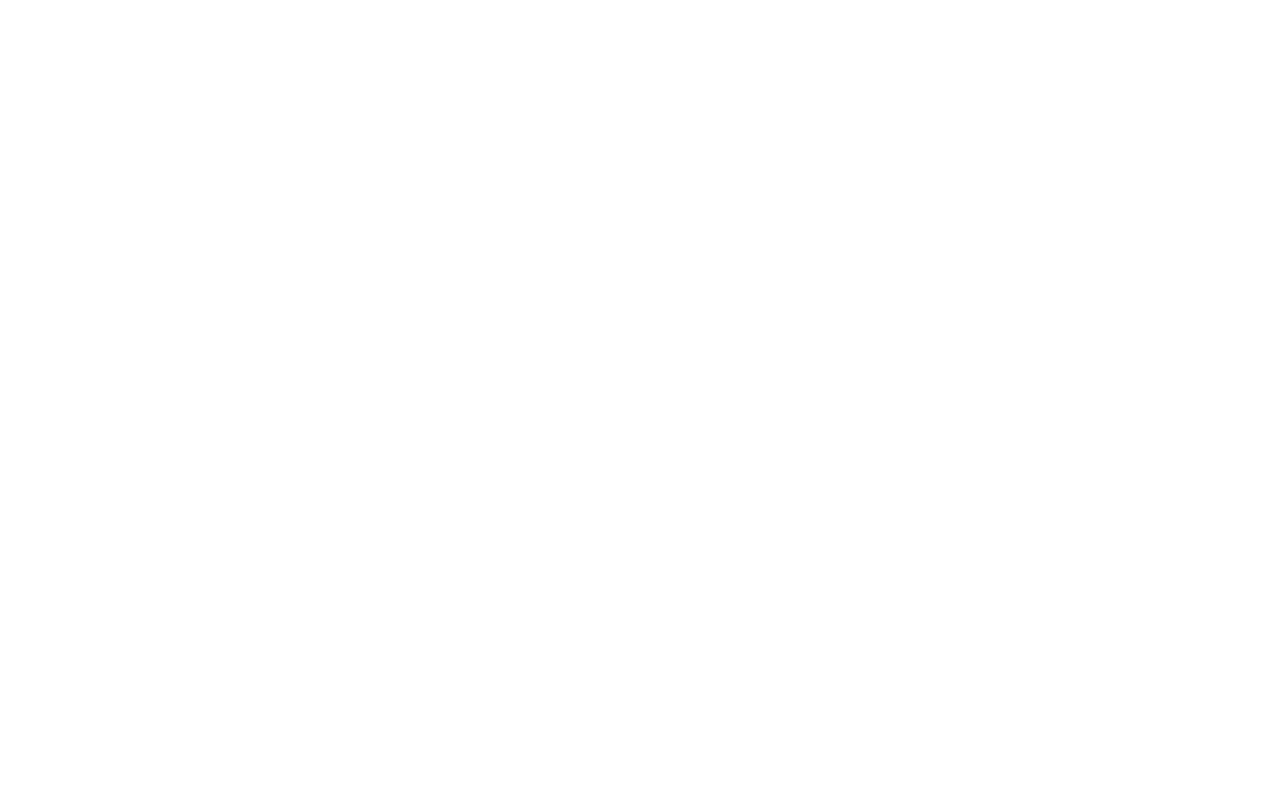
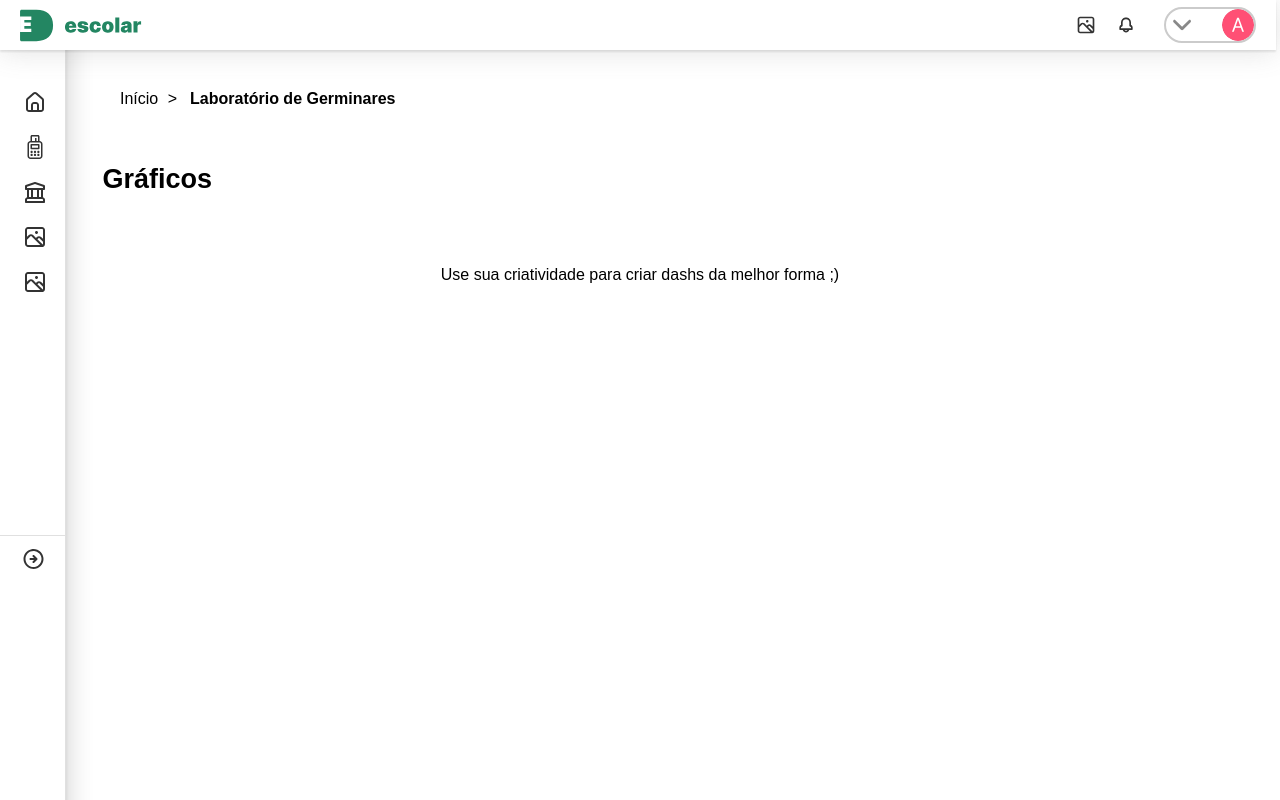
Before and after one commit to Daniel-Sev/CRUD_notas, an Angular app in the folder crud_notas/: page /graficos in a window 1280 px wide. Before the commit this address led to /. Built offline with nearby package versions, Linux system fonts and the light colour scheme.

Commit message:
Mandando tela dos graficos

```diff
--- a/crud_notas/src/app/app.routes.ts
+++ b/crud_notas/src/app/app.routes.ts
@@ -1,6 +1,7 @@
 import { Routes } from '@angular/router';
 import { HomeComponent } from './components/home/home.component';
 import { LoginComponent } from './components/login/login.component';
+import { GraficosComponent } from './components/graficos/graficos.component';
 
 export const routes: Routes = [
     {
@@ -10,5 +11,9 @@
     {
         path:"login",
         component: LoginComponent
+    },
+    {
+        path:"graficos",
+        component: GraficosComponent
     }
 ];
--- /dev/null
+++ b/crud_notas/src/app/components/graficos/graficos.component.css
@@ -0,0 +1,23 @@
+* {
+    font-family: sans-serif;
+}
+#texto_graficos {
+    font-size: 27px;
+    font-weight: 600;
+    line-height: 41px;
+    letter-spacing: -3%;
+    margin-left: 8%;
+    margin-top: 4%;
+}
+
+#texto_graficos_principal{
+    font-size: 16px;
+    font-weight: 400;
+    line-height: 21px;
+    letter-spacing: 0.8%;
+    display: flex;
+    justify-content: center;
+    align-items: center;
+    margin-top: 5%;
+
+}
--- /dev/null
+++ b/crud_notas/src/app/components/graficos/graficos.component.html
@@ -0,0 +1,12 @@
+<app-navbar></app-navbar>
+<app-sidebar></app-sidebar>
+<app-caminho></app-caminho>
+
+<div id="textos_graficos">
+    <div>
+        <p id="texto_graficos" >Gráficos</p>
+    </div>
+    <div >
+        <p id="texto_graficos_principal" >Use sua criatividade  para criar dashs da melhor forma ;)</p>
+    </div>
+</div>
```
Also changed, not shown: crud_notas/src/app/components/graficos/graficos.component.ts (added, +14 -0 lines), 1 other file (tests, documents, lock files or other folders).
